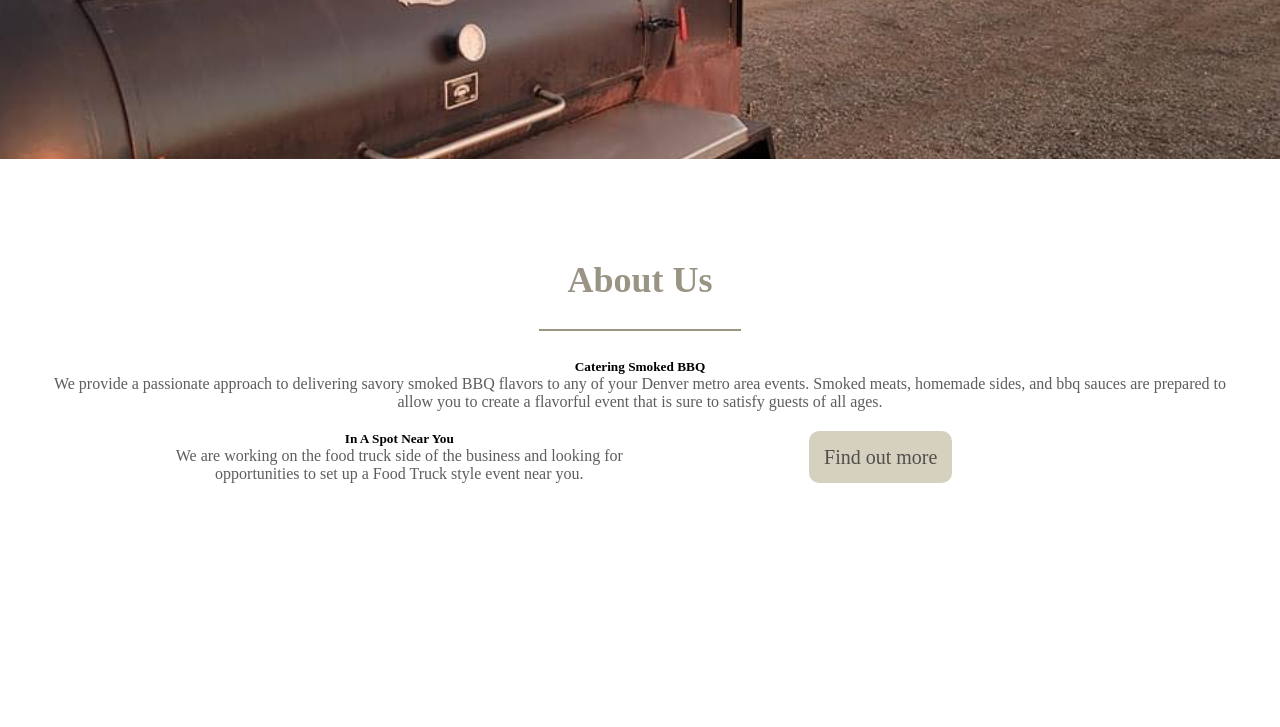
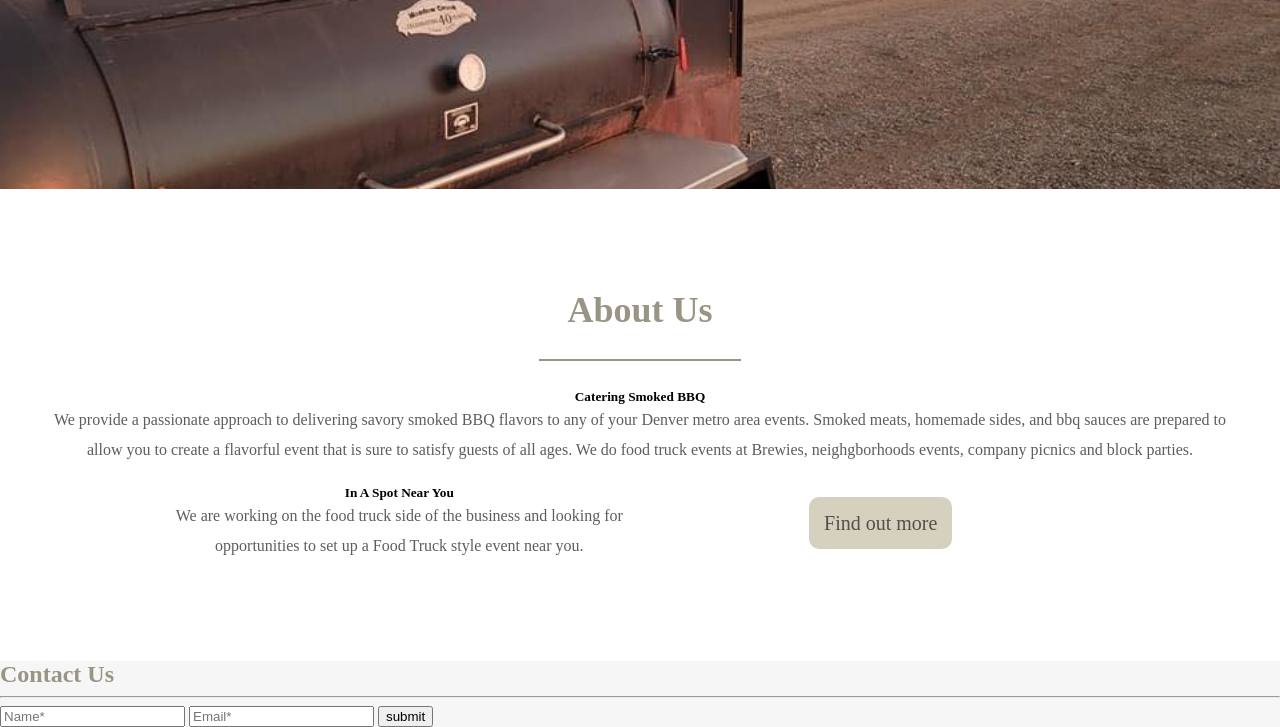
Before and after one commit to efran7107/ebybbq, a website: page index.html in a window 1280 px wide. Shown: the part 451-1178 px from the top of the page. Before the commit the page ends 1034 px from the top, so only its background shows below. Drawn offline with Linux system fonts and the light colour scheme; a web font is replaced by a local one.

Commit message:
starting on the catering request form

```diff
--- a/css/index.css
+++ b/css/index.css
@@ -3,6 +3,8 @@
   --text-color: rgba(24, 24, 24, 0.7);
   --section-titles: rgb(153, 148, 132);
   --btn-color: rgb(214, 209, 191);
+  --alt-section-background: rgb(246, 246, 246);
+  --section-background: white;
 
   --default-font: "Expletus Sans", serif;
 
@@ -43,6 +45,10 @@ a {
   color: var(--text-color);
 }
 
+p {
+  line-height: 30px;
+}
+
 a {
   text-decoration: none;
 }
@@ -57,7 +63,10 @@ li {
 }
 
 .body {
-  background-color: var(--menu-link-hero-cont);
+  background-color: var(--section-background);
+}
+.body.alt-bkg {
+  background-color: var(--alt-section-background);
 }
 
 .hero-section h1,
--- a/css/styles.css
+++ b/css/styles.css
@@ -44,6 +44,7 @@
 }
 
 .hero-section {
+  margin-top: 30px;
   height: 70vh;
   display: flex;
   flex-direction: column;
--- a/index.html
+++ b/index.html
@@ -45,7 +45,9 @@
               We provide a passionate approach to delivering savory smoked BBQ
               flavors to any of your Denver metro area events. Smoked meats,
               homemade sides, and bbq sauces are prepared to allow you to create
-              a flavorful event that is sure to satisfy guests of all ages.
+              a flavorful event that is sure to satisfy guests of all ages. We
+              do food truck events at Brewies, neighgborhoods events, company
+              picnics and block parties.
             </p>
           </div>
           <div class="find-out">
@@ -64,7 +66,33 @@
         </div>
       </section>
     </div>
+    <div class="body alt-bkg">
+      <section class="contact-us">
+        <h2>Contact Us</h2>
+        <hr />
+        <div class="catering-request-form">
+          <form class="request-form">
+            <input
+              type="text"
+              id="name"
+              name="name"
+              placeholder="Name*"
+              required
+            />
+            <input
+              type="email"
+              id="email"
+              name="email"
+              placeholder="Email*"
+              required
+            />
 
+            <input type="submit" value="submit" />
+          </form>
+        </div>
+        <div class="visit-us"></div>
+      </section>
+    </div>
     <script src="./functions.js"></script>
   </body>
 </html>
```
